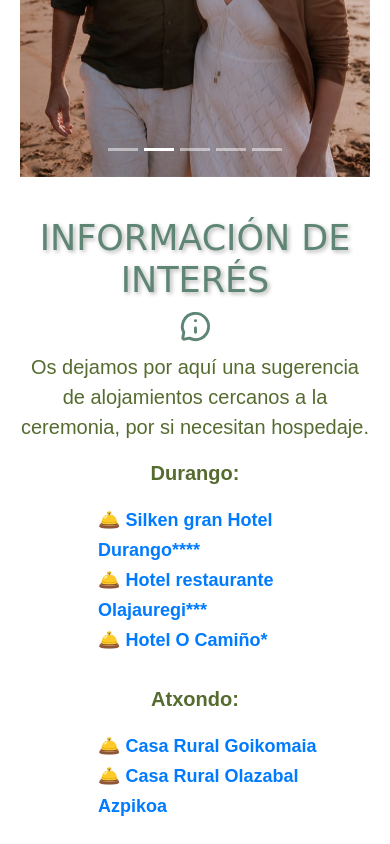
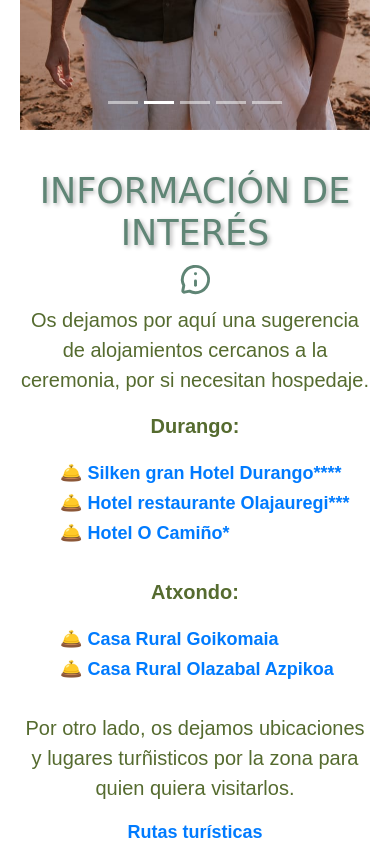
Before and after one commit to WeddingInvitations/ainarayborja_wedding, a plain HTML site: page www/index.html in a window 390 px wide. Shown: the part 2959-3803 px from the top of the page. Drawn offline with nearby package versions, Linux system fonts and the light colour scheme; some packages are replaced by stand-ins of ours; a web font is replaced by a local one.

Commit message:
Correcion movil

```diff
--- a/www/css/style.css
+++ b/www/css/style.css
@@ -408,6 +408,7 @@ audio {
   .event .description {
     font-size: 1.3rem;
     color: #555;
+    white-space: nowrap;
   }
 
   .event .description:hover {
--- a/www/index.html
+++ b/www/index.html
@@ -148,7 +148,7 @@
         <div class="event">
           <div class="time">13:00h</div>
           <div class="icon"><img src="images/wedding-rings.png" alt="Ceremonia" /></div>
-          <div class="description">Comienzo ceremonia</div>
+          <div class="description">Inicio ceremonia</div>
         </div>
 
         <div class="event">
@@ -221,10 +221,10 @@
 
       <p> Os dejamos por aquí una sugerencia de alojamientos cercanos a la ceremonia, por si necesitan hospedaje. </p>
 
-      <div class="col-sm-12 d-lg-none">
-        <div class="col-sm-6">
+      <div class="col-sm-12 p-0 d-lg-none">
+        <div class="col-sm-6 p-0">
           <p class="text-start"><b>Durango:</b></p>
-          <ul class="pl-5 m-0" style="list-style-type: none;">
+          <ul class="m-0" style="list-style-type: none;">
             <li class="text-left">
               <a href="https://www.hoteles-silken.com/es/gran-hotel-durango/"
               class="hotel-link" target="_blank">🛎️ Silken gran Hotel Durango**** </a>
@@ -240,9 +240,9 @@
           </ul>
           <br>
         </div>
-        <div class="col-sm-6">
+        <div class="col-sm-6 p-0">
           <p class="text-start"><b>Atxondo:</b></p>
-          <ul class="pl-5 m-0" style="list-style-type: none;">
+          <ul class="m-0" style="list-style-type: none;">
             <li class="text-left">
               <a href="https://casagoikomaia.com/"
               class="hotel-link" target="_blank">🛎️ Casa Rural Goikomaia </a>
```
